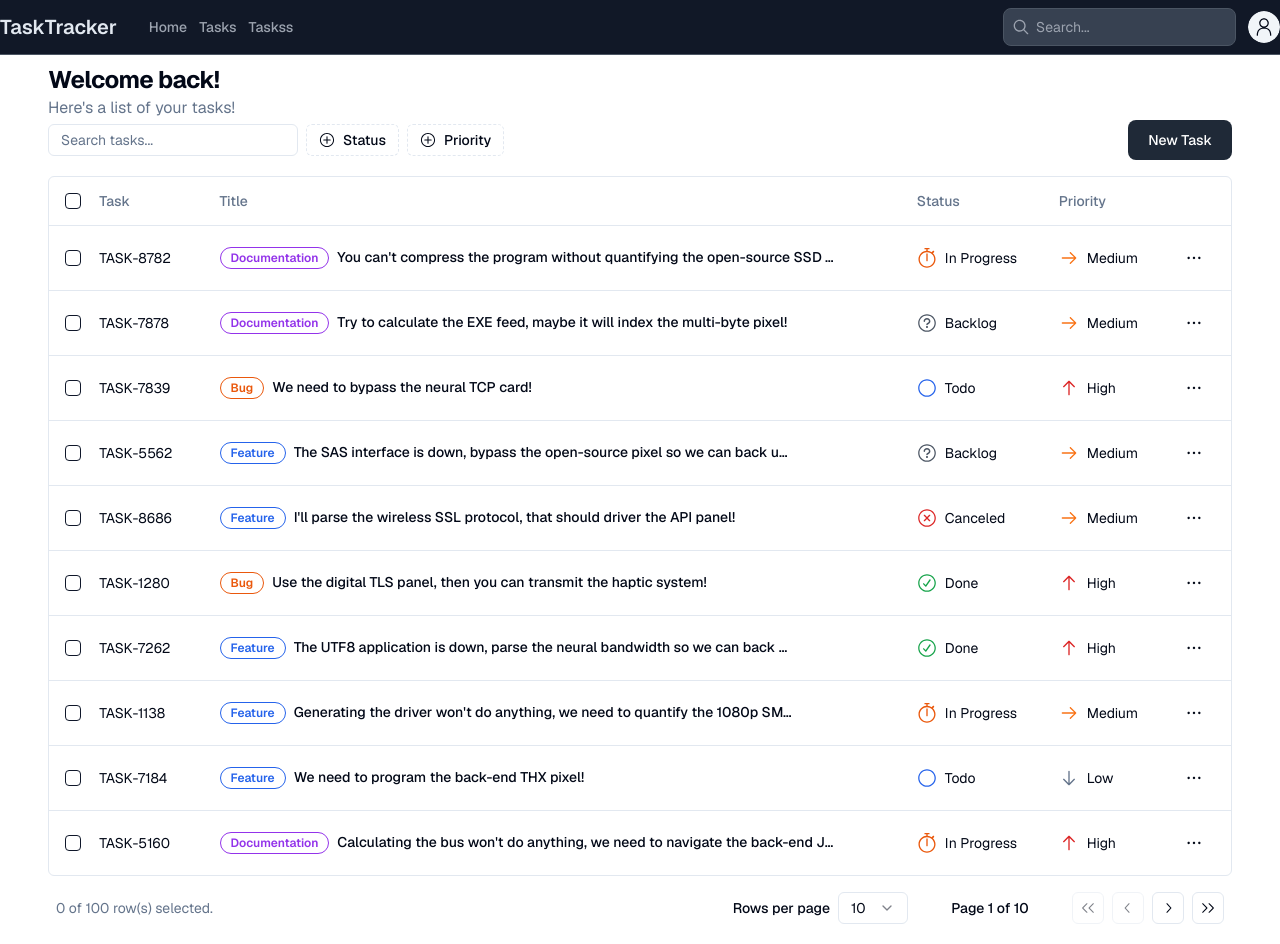
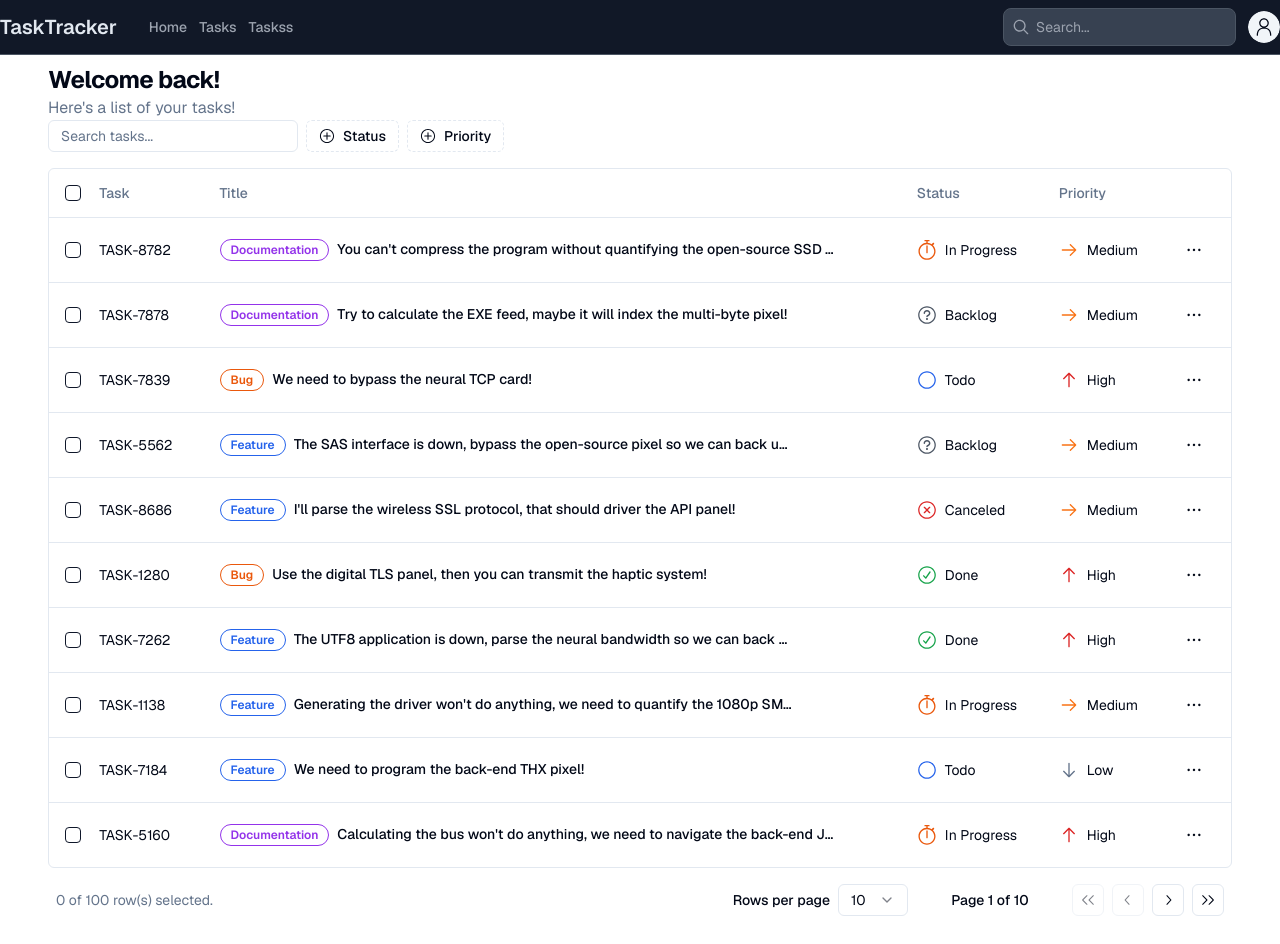
Before and after one commit to KennyMwendwaX/task-trace, a Next.js app: page /taskss in a window 1280 px wide. Built offline with nearby package versions, Linux system fonts and the light colour scheme.

Commit message:
npm i react-icons

```diff
--- /dev/null
+++ b/components/AddTaskModal.tsx
@@ -0,0 +1,31 @@
+import { Button } from "@/components/ui/button";
+import {
+  Dialog,
+  DialogContent,
+  DialogDescription,
+  DialogFooter,
+  DialogHeader,
+  DialogTitle,
+  DialogTrigger,
+} from "@/components/ui/dialog";
+
+export default function AddTaskModal() {
+  return (
+    <>
+      <Dialog>
+        <DialogContent>
+          <DialogHeader>
+            <DialogTitle>Are you sure absolutely sure?</DialogTitle>
+            <DialogDescription>
+              This action cannot be undone. Are you sure you want to permanently
+              delete this file from our servers?
+            </DialogDescription>
+          </DialogHeader>
+          <DialogFooter>
+            <Button type="submit">Confirm</Button>
+          </DialogFooter>
+        </DialogContent>
+      </Dialog>
+    </>
+  );
+}
--- a/components/TaskTable.tsx
+++ b/components/TaskTable.tsx
@@ -27,6 +27,7 @@ import { useState } from "react";
 import TableToolbar from "./TableToolbar";
 import TablePagination from "./TablePagination";
 import Link from "next/link";
+import AddTaskModal from "./AddTaskModal";
 
 interface TaskTableProps<TData, TValue> {
   columns: ColumnDef<TData, TValue>[];
@@ -69,11 +70,7 @@ export default function TaskTable<TData, TValue>({
       <div className="space-y-4">
         <div className="flex justify-between">
           <TableToolbar table={table} />
-          <Link
-            className="text-white bg-gray-800 hover:bg-gray-900 focus:outline-none focus:ring-4 focus:ring-gray-300 font-medium rounded-lg text-sm px-5 py-2.5"
-            href="/tasks/new-task">
-            New Task
-          </Link>
+          <AddTaskModal />
         </div>
         <div className="rounded-md border">
           <Table>
--- a/package.json
+++ b/package.json
@@ -39,6 +39,7 @@
     "prisma": "^5.6.0",
     "react": "^18.2.0",
     "react-dom": "^18.2.0",
+    "react-icons": "^4.12.0",
     "react-markdown": "^9.0.0",
     "recharts": "^2.8.0",
     "tailwind-merge": "^1.14.0",
```
Also changed, not shown: 1 other file (tests, documents, lock files or other folders).
